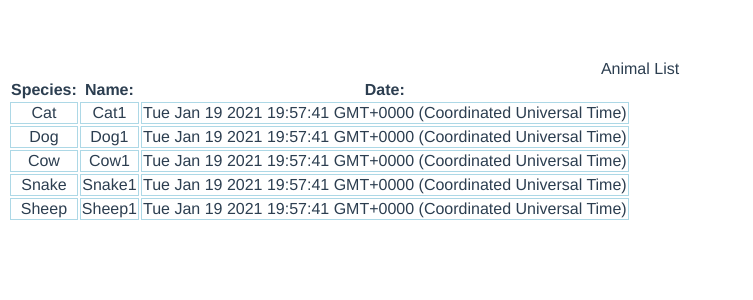
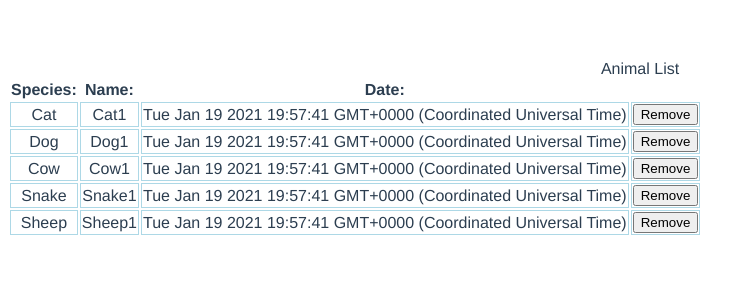
Before and after one commit to kershme-tukelio/VueJS-Zoo, a Vue app: page / in a window 1280 px wide. Shown: the top 300 px of the page, without its empty margins (0-753 px from the left). Built offline with nearby package versions, Linux system fonts and the light colour scheme.

Commit message:
Objective 3 complete

```diff
--- a/src/components/AnimalList.vue
+++ b/src/components/AnimalList.vue
@@ -11,6 +11,7 @@
                 <td>{{species}}</td>
                 <td>{{name}}</td>
                 <td>{{date ? date : "Unknown"}}</td>
+                <td><button @click="removeAnimal(index)">Remove</button></td>
             </tr>
         </table>
     </div>
@@ -49,6 +50,11 @@ export default {
             },
         ]
         }
+    },
+    methods: {
+        removeAnimal(indexToRemove) {
+            this.animals = this.animals.filter((animal, index) => index !== indexToRemove)
+        }
     }
 }
 </script>
```
